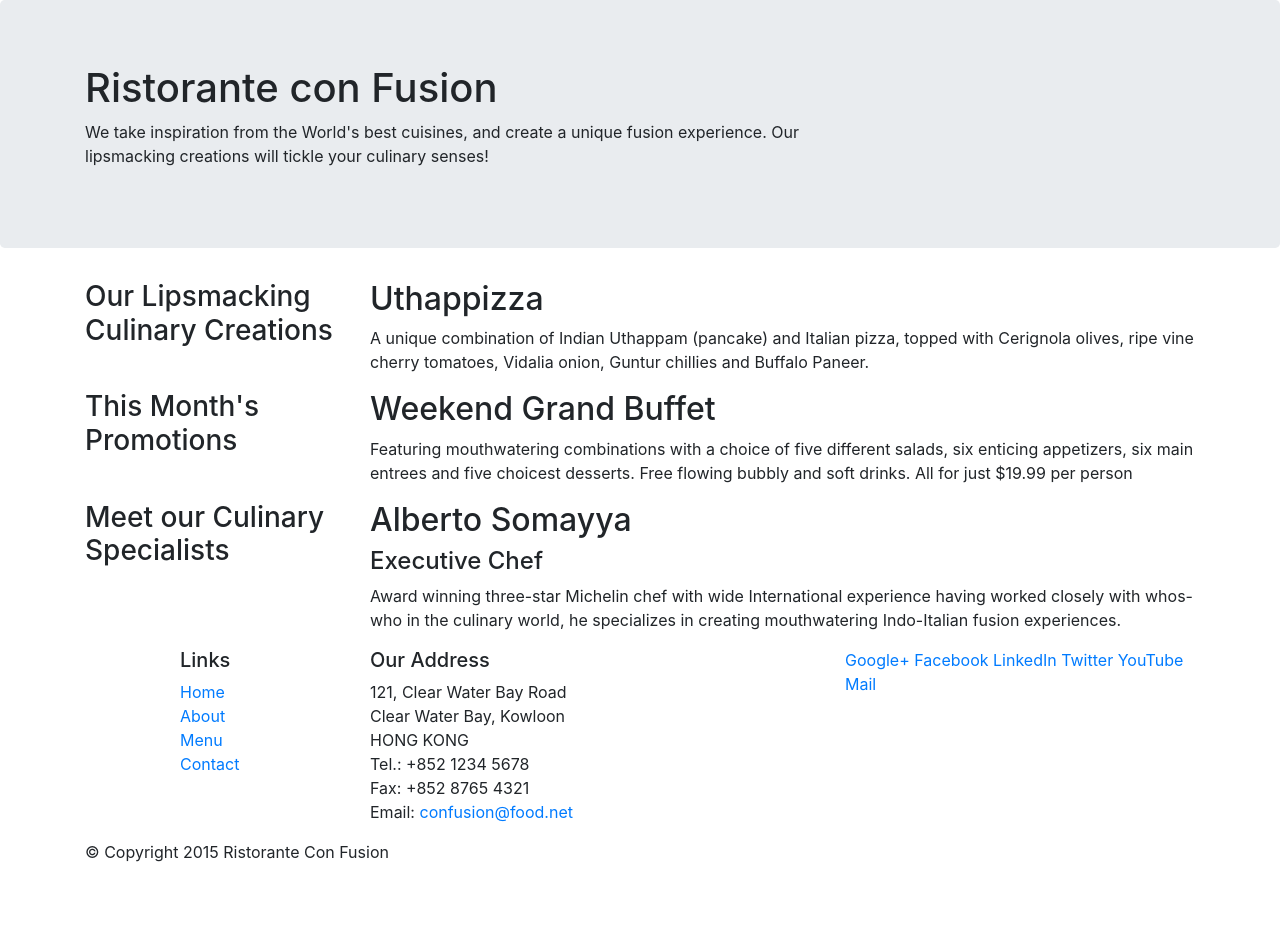
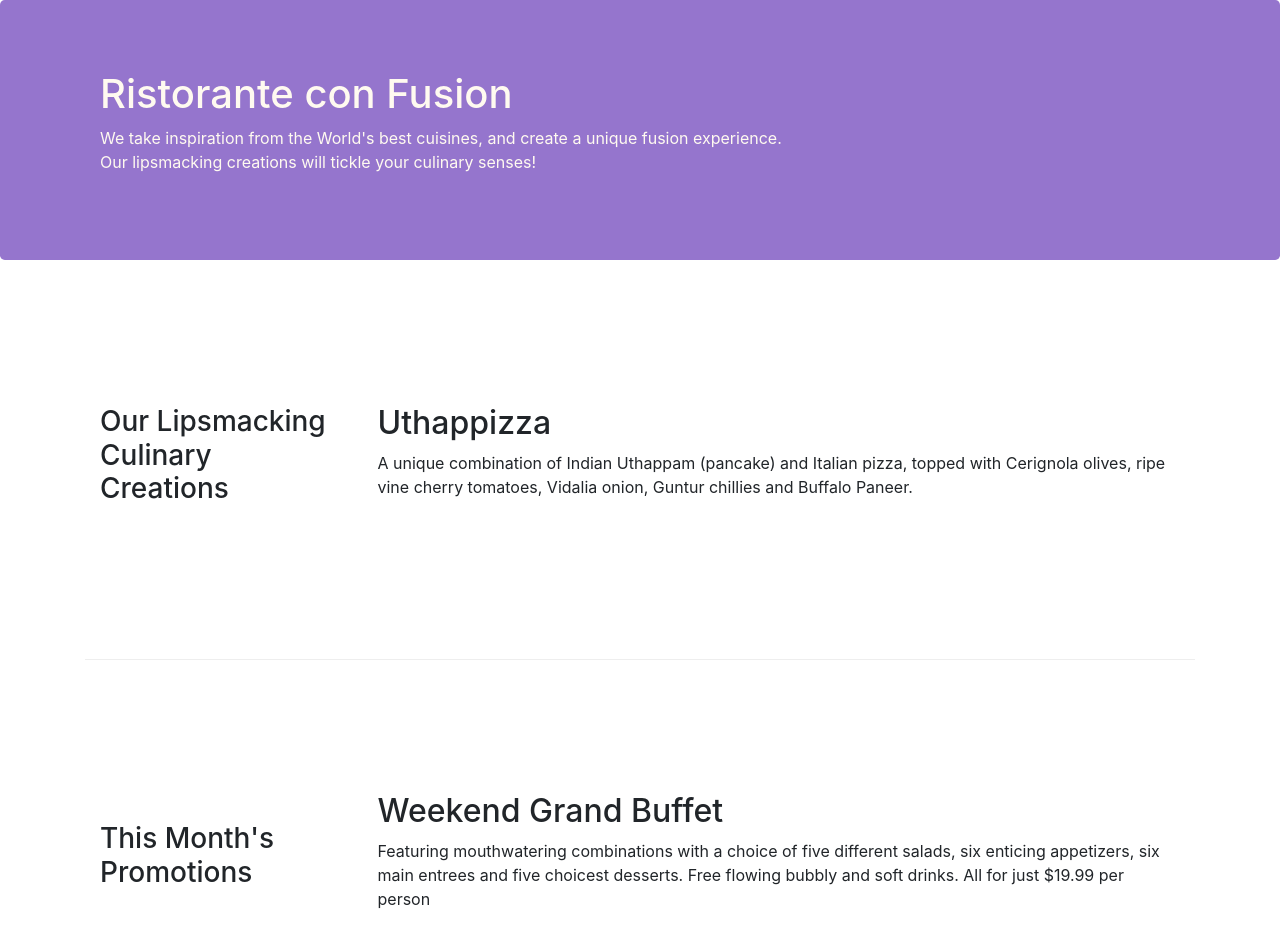
Before and after one commit to E1603co/conFusion, a website: page index.html in a window 1280 px wide. Shown: the top 952 px of the page. Before the commit the page ends 880 px from the top, so only its background shows below. Drawn offline with nearby package versions, Linux system fonts and the light colour scheme.

Commit message:
Bootstrap Grid Part3

```diff
--- a/css/styles.css
+++ b/css/styles.css
@@ -20,6 +20,12 @@
 .jumbotron{
     padding: 70px 30px 70px 30px;
     margin: 0px auto;
-    background: 9575CD;
+    background: #9575CD;
     color: floralwhite;
 }
+
+.address{
+    font-size: 80%;
+    margin: 0px;
+    color: #0f0f0f;
+}
--- a/index.html
+++ b/index.html
@@ -9,14 +9,14 @@
     <meta http-equiv="x-ua-compatible" content="ie=edge">
 <!-- Bootstrap CSS -->
     <link rel="stylesheet" href="node_modules/bootstrap/dist/css/bootstrap.min.css">
-    <link rel="stylesheet" type="text/css" href="conFusion\css\syles.css">
+    <link rel="stylesheet" type="text/css" href="css/styles.css">
 </head>
 
 <body>
 
     <header class="jumbotron">
         <div class="container">
-            <div class="row">
+            <div class="row row-header">
                 <div class="col-12 col-sm-8">
                     <h1>Ristorante con Fusion</h1>
                     <p>We take inspiration from the World's best cuisines, and create a unique fusion experience. Our lipsmacking creations will tickle your culinary senses!</p>
@@ -28,7 +28,7 @@
     </header>
 
     <div class="container">
-        <div class="row">
+        <div class="row row-content align-items-center">
             <div class="col-sm-4 col-md-3 flex-last">
                 <h3>Our Lipsmacking Culinary Creations</h3>
             </div>
@@ -39,7 +39,7 @@
         </div> <!-- / row -->
 
 
-        <div class="row">
+        <div class="row row-content align-items-center">
             <div class="col-sm-4 col-md-3">
                 <h3>This Month's Promotions</h3>
             </div>
@@ -49,7 +49,7 @@
             </div>
         </div>
 
-        <div class="row">
+        <div class="row row-content align-items-center">
             <div class="col-sm-4 col-md-3 flex-last">
                 <h3>Meet our Culinary Specialists</h3>
             </div>
@@ -61,7 +61,7 @@
         </div>
     </div>
 
-    <footer>
+    <footer class="footer">
         <div class="container">
             <div class="row">
                 <div class="col-5 offset-1 col-sm-2">
@@ -84,8 +84,8 @@
 		              Email: <a href="mailto:confusion@food.net">confusion@food.net</a>
 		           </address>
                 </div>
-                <div class="col col-sm-4">
-                    <div>
+                <div class="col col-sm-4 align-self-center">
+                    <div style="text-align:center;">
                         <a href="http://google.com/+">Google+</a>
                         <a href="http://www.facebook.com/profile.php?id=">Facebook</a>
                         <a href="http://www.linkedin.com/in/">LinkedIn</a>
@@ -95,7 +95,7 @@
                     </div>
                 </div>
            </div>
-           <div class="row">
+           <div class="row justify-content-center">
                 <div class="col-auto">
                     <p>© Copyright 2015 Ristorante Con Fusion</p>
                 </div>
```
